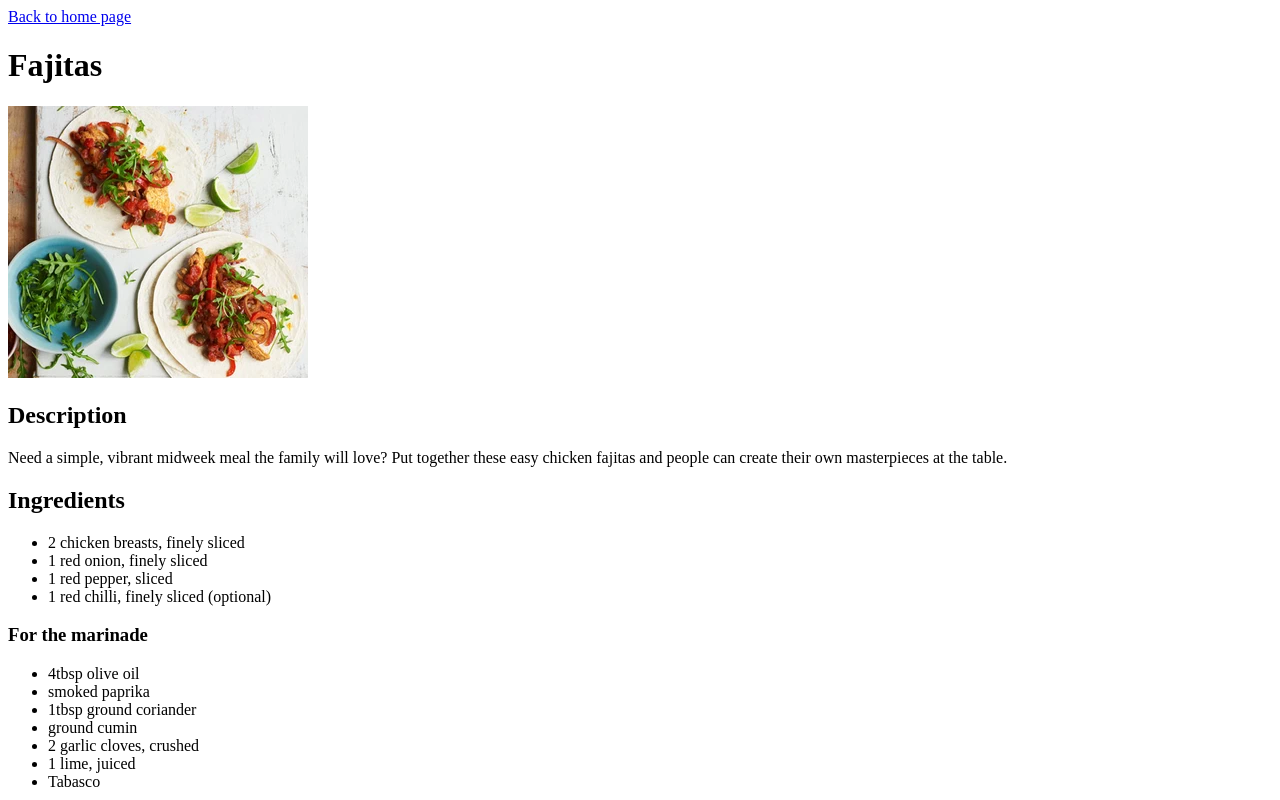
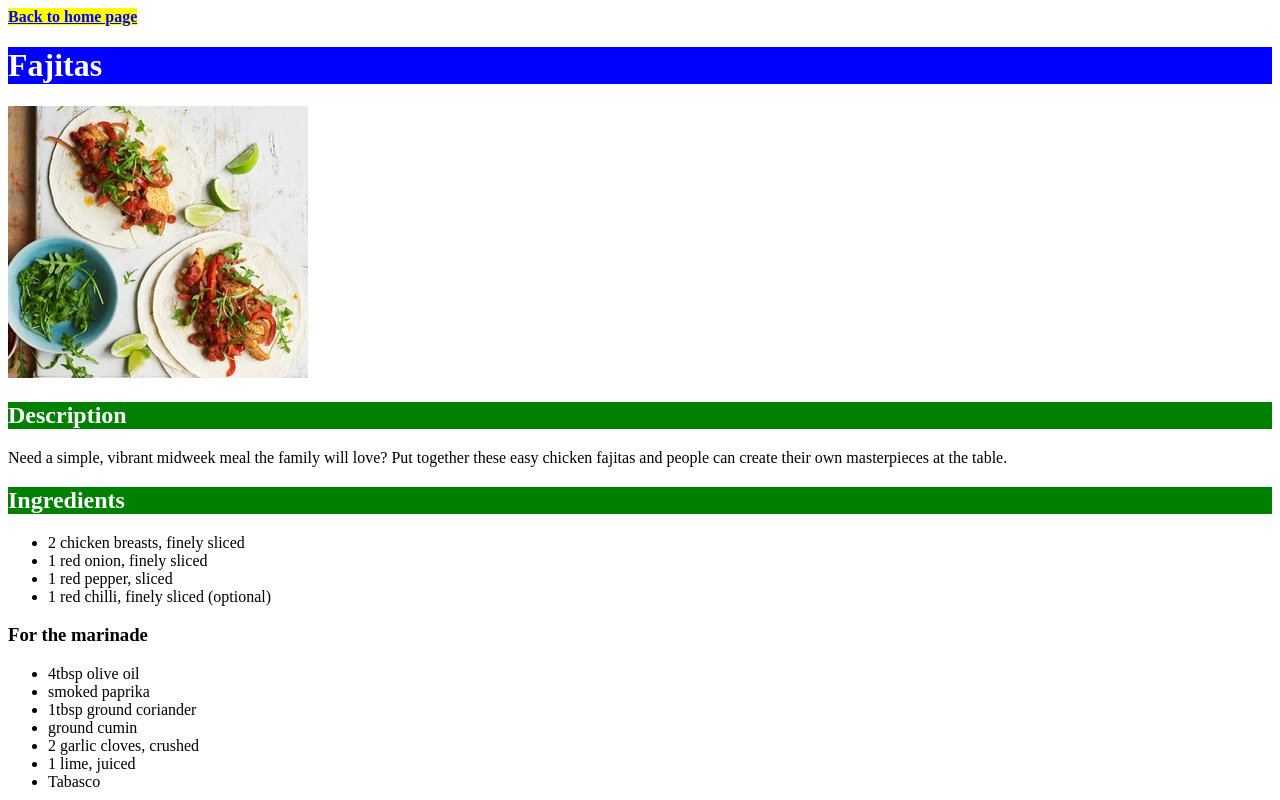
Before and after one commit to KarmaStu86/odin-recipes, a plain HTML site: page recipes/fajitas.html in a window 1280 px wide. Shown: the top 800 px of the page. Drawn offline with Linux system fonts and the light colour scheme.

Commit message:
Add CSS Style Sheet
This commit adds a CSS style sheet which is linked to each of the
pages on the site. The style sheet changes the a element to have a
background colour of yellow, with a text colour of blue.
It gives the h1 element a background colour of blue and a text colour of
white, and the h2 element a background colour of green with a text
colour of white. The README file has been updated to show these changes.

```diff
--- a/recipes/fajitas.html
+++ b/recipes/fajitas.html
@@ -2,6 +2,7 @@
 <html lang="en">
     <head>
         <meta charset="UTF-8">
+        <link rel="stylesheet" href="../style.css">
         <title>Fajitas</title>
     </head>
 
--- /dev/null
+++ b/style.css
@@ -0,0 +1,15 @@
+a {
+    background-color: yellow;
+    color: blue;
+    font-weight: bold;
+}
+
+h1 {
+    background-color: blue;
+    color: white;
+}
+
+h2 {
+    background-color: green;
+    color: white;
+}
```
Also changed, not shown: index.html (+1 -0 lines), recipes/lasagna.html (+1 -0 lines), recipes/stir-fry.html (+1 -0 lines), 1 other file.
